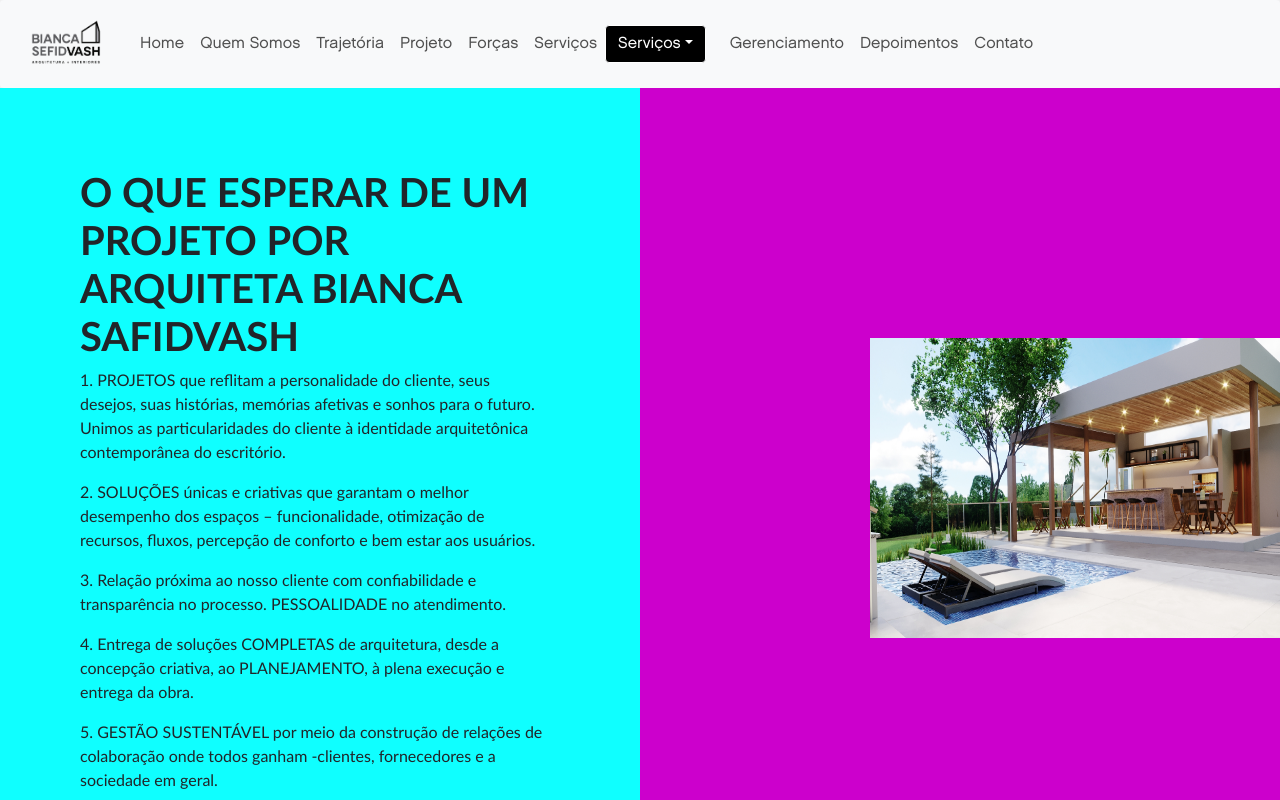
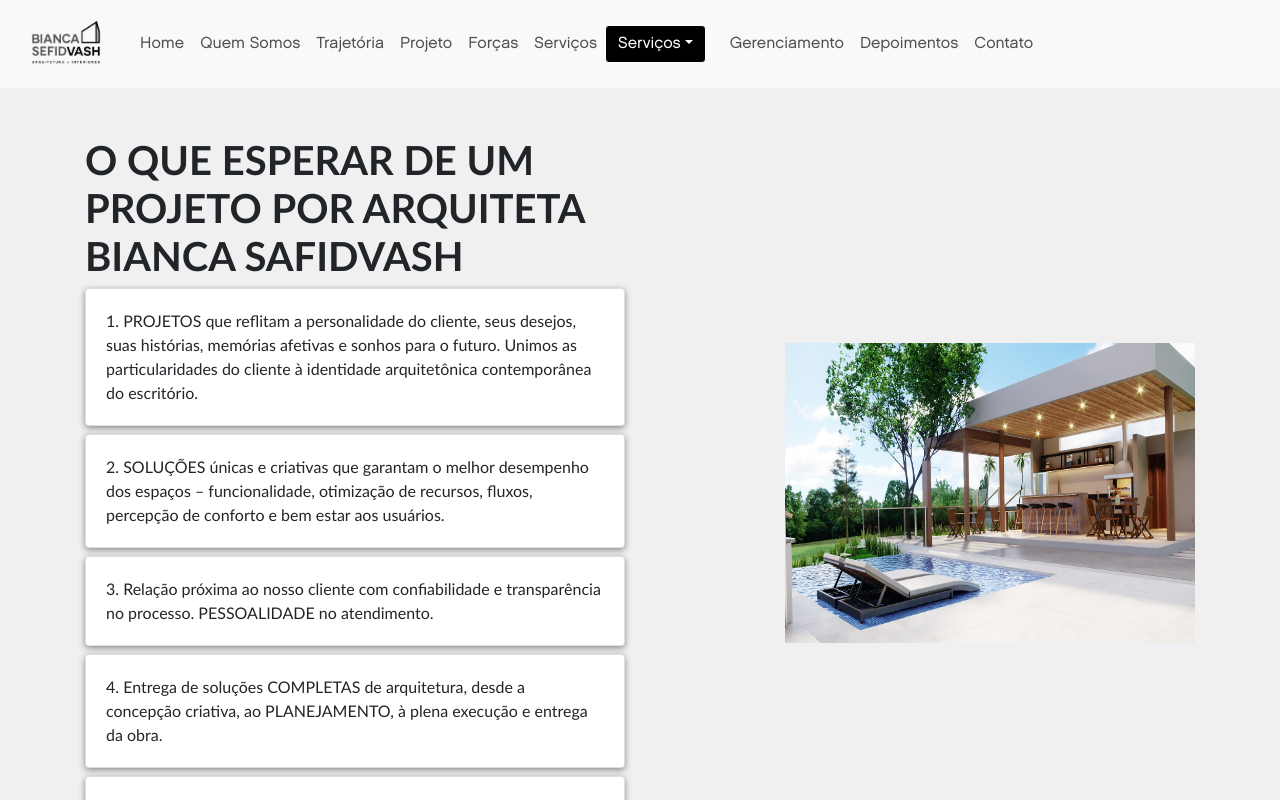
Before and after one commit to guilhermenunes09/bianca-sefidvash-mirrored, a React (Create React App) app: page /projeto in a window 1280 px wide. Built offline with nearby package versions, Linux system fonts and the light colour scheme; a web font is replaced by a local one.

Commit message:
nossoservicos

```diff
--- a/src/App.js
+++ b/src/App.js
@@ -32,6 +32,7 @@
       <Container fluid className="fill-height">
         <Router>
             <Menu />
+            <div className="container">
               <Switch>
                 <Route exact path="/"><Home /></Route>
                 <Route path="/quemsomos"><QuemSomos /></Route>
@@ -47,6 +48,7 @@
                 <Route path="/depoimentos"><Depoimentos /></Route>
                 <Route path="/fim"><Fim /></Route>
               </Switch>
+            </div>
         </Router>
       </Container>
     </>
--- a/src/components/mainText.css
+++ b/src/components/mainText.css
@@ -1,3 +1,3 @@
 .padding-text {
-    padding: 5em;
+    padding-top: 3em;
 }
--- a/src/components/spring/card.css
+++ b/src/components/spring/card.css
@@ -6,7 +6,7 @@
     background: #f0f0f0;
   }
 
-  .card {
+  .cardAnim {
     width: 45ch;
     height: 35ch;
     background: grey;
@@ -19,6 +19,6 @@
     border: 15px solid white;
   }
 
-  .card:hover {
+  .cardAnim:hover {
     box-shadow: 0px 30px 100px -10px rgba(0, 0, 0, 0.4);
   }
--- a/src/components/spring/card.js
+++ b/src/components/spring/card.js
@@ -20,7 +20,7 @@
   return (
       <div>
         <animated.div
-        className="card"
+        className="cardAnim"
         onMouseMove={({ clientX: x, clientY: y }) => set({ xys: calc(x, y) })}
         onMouseLeave={() => set({ xys: [0, 0, 1] })}
         style={{ transform: opt.xys.interpolate(trans), backgroundImage: `url(${props.image})` }} >
--- a/src/funcional/funcional.js
+++ b/src/funcional/funcional.js
@@ -20,7 +20,7 @@
 const Funcional = () => {
     return(
         <React.Fragment>
-            <Row style={{height: '50vh'}}>
+            <Row>
                 <Col xs={4}>
                     <MainText title={content.title} text={content.text} />
                     <img className="m-2" height={300} src={FuncionalImg1} />
--- a/src/projeto/projeto.js
+++ b/src/projeto/projeto.js
@@ -2,6 +2,7 @@
 
 import Row from 'react-bootstrap/Row';
 import Col from 'react-bootstrap/Col';
+import Card from 'react-bootstrap/Card';
 
 import ProjetoImage from './img/projeto-10.jpg';
 
@@ -9,7 +10,6 @@
 
 const style = {
     image: {
-        backgroundColor: '#cc00cc',
         display: 'flex',
         justifyContent: 'flex-end',
         alignItems: 'center',
@@ -28,9 +28,17 @@
 const Projeto = () => {
     return(
         <React.Fragment>
-            <Row style={{backgroundColor: '#0fffff', height: '100vh'}}>
+            <Row>
                 <Col>
-                   <MainText title={content.title} text={content.text} />
+                   <MainText title={content.title} />
+                   { content.text && content.text.map((item, index) => {
+                       console.log("item: " + item);
+                       return(
+                        <Card key={index}>
+                            <Card.Body>{item}</Card.Body>
+                        </Card>
+                       )
+                    })}
                 </Col>
                 <Col style={style.image}>
                     <img src={ProjetoImage} width={410} height={300} />
--- a/src/quemsomos/quemsomos.js
+++ b/src/quemsomos/quemsomos.js
@@ -24,7 +24,7 @@
 
     return (
         <React.Fragment>
-            <Row style={{backgroundColor: '#0fffff', height: '100vh'}}>
+            <Row>
                 <Col xs={4} style={style.image}></Col>
                 <Col xs={0} md={6} className="table">
                     <MainText title={content.title} text={content.text} />
--- a/src/servicos/servicos.js
+++ b/src/servicos/servicos.js
@@ -3,6 +3,7 @@
 import Col from 'react-bootstrap/Col';
 
 import MainText from '../components/mainText.js';
+import NossoServicosImg1 from './img/nossosservicos-01.svg';
 
 const content = {
     title: `Nossos Serviços`,
@@ -13,6 +14,7 @@
     return(
         <React.Fragment>
             <MainText title={content.title} text={content.text} />
+            <img src={NossoServicosImg1} />
         </React.Fragment>
     )
 }
--- a/src/style/index.css
+++ b/src/style/index.css
@@ -56,6 +56,11 @@
   vertical-align: middle;
 }
 
+.card {
+  box-shadow: 0px 2px 6px #888888;
+  margin-bottom: .5em;
+}
+
 h1 {
   font-weight: bold;
   text-transform: uppercase;
--- a/src/trajetoria/trajetoria.js
+++ b/src/trajetoria/trajetoria.js
@@ -15,7 +15,6 @@
         backgroundPosition: 'right'
     },
     trajetoria: {
-        backgroundColor: '#cc00cc',
         padding: '6em',
         display: 'flex',
         justifyContent: 'center',
@@ -38,7 +37,7 @@
 const Trajetoria = () => {
     return(
         <React.Fragment>
-            <Row style={{backgroundColor: '#0fffff'}}>
+            <Row>
                 <Col xs={4} style={style.image} />
                 <Col xs={0} md={6} className="table">
                     <MainText title={content.title} text={content.text} />
```
Also changed, not shown: src/servicos/img/nossosservicos-01.svg (added), src/servicos/img/nossosservicos.svg (added). Lines whose indentation alone changed are shown as unchanged.
